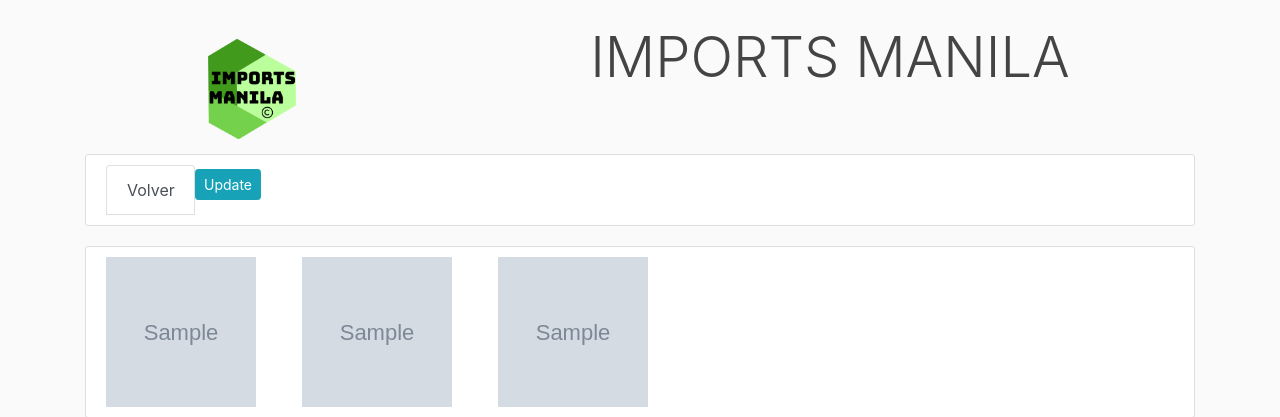
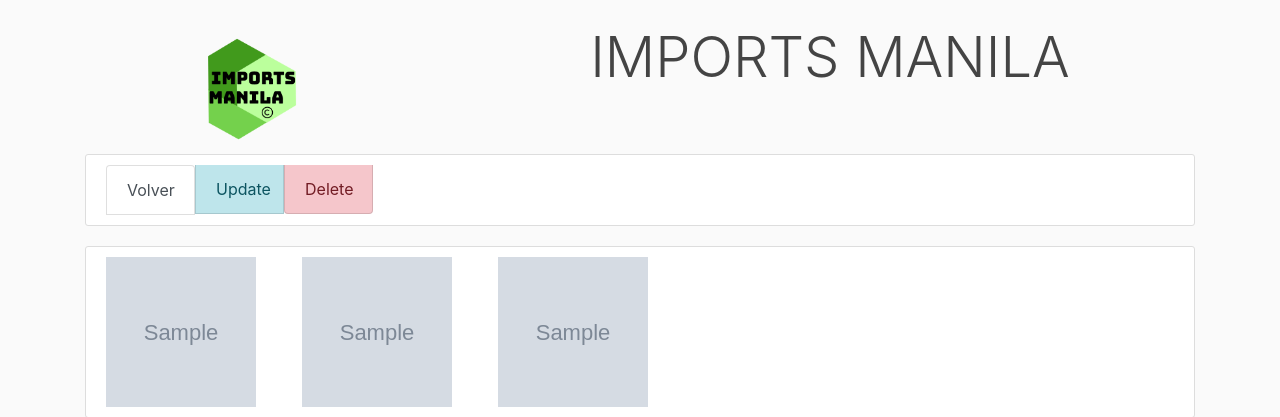
Before and after one commit to juan1701712251/ImportsManila, a Flask app: page /product/1 in a window 1280 px wide. Shown: the part 56-473 px from the top of the page. Run offline with Flask 2, Linux system fonts and the light colour scheme; a user stored in the database is signed in; tables that the repository leaves empty hold one stand-in row (values such as "Sample post"); grey boxes marked "Sample" are stand-in pictures; parts of the project's set-up code (start-up, migrations or seed data) failed here and were passed over; some libraries are stand-ins or nearby versions.

Commit message:
Implementado actualizar y borrar productos

```diff
--- a/app_ecommerce/products/routes.py
+++ b/app_ecommerce/products/routes.py
@@ -50,9 +50,9 @@
     form = ProductsForm()
     form.category.choices = get_categories_allowed()
     if form.validate_on_submit():
-        img1 = None
-        img2 = None
-        img3 = None
+        img1 = 'defaultProduct.jpg'
+        img2 = 'defaultProduct.jpg'
+        img3 = 'defaultProduct.jpg'
         if form.image1.data:
             img1 = save_picture(form.image1.data,'product_pics')
         if form.image2.data:
@@ -88,3 +88,12 @@
 def view_product(product_id):
     product = Product.query.get(product_id)
     return render_template('product.html', title='Product',quote=quote,product=product)
+
+@products.route('/product/<int:product_id>/delete_product',methods=['POST'])
+@login_required
+def delete_product(product_id):
+    p = Product.query.get_or_404(product_id)
+    db.session.delete(p)
+    db.session.commit()
+    flash(f'Your product has been deleted','info')
+    return redirect(url_for('main.home'))
--- a/app_ecommerce/templates/layout.html
+++ b/app_ecommerce/templates/layout.html
@@ -34,9 +34,9 @@
                     <a class="nav-item nav-link" href="{{url_for('products.new_product')}}">Create a Product</a>
                     <a class="nav-item nav-link" href="{{url_for('categories.new_category')}}">Create a Category</a>
                 {% else %}
-                    <!--
+                    <!-- Recordar cambiar login por register cuando se requiera volver a registrarse desde boton
                     <a class="nav-item nav-link" href="{{url_for('users.login')}}">Login</a>
-                    <a class="nav-item nav-link" href="{{url_for('users.register')}}">Register as admin</a>
+                    <a class="nav-item nav-link" href="{{url_for('users.login')}}">Register as admin</a>
                     -->
                 {% endif %}
             </div>
--- a/app_ecommerce/templates/product.html
+++ b/app_ecommerce/templates/product.html
@@ -3,7 +3,9 @@
         <article class="media content-section">
           <a class="col-md-1 list-group-item list-group-item-action list-group-item-link" href="javascript:history.back()"> Volver</a>
           {% if current_user.is_authenticated %}
-            <a class="btn btn-info btn-sm mt-1 mb-1" href="{{ url_for('products.update_product',product_id=product.id) }}">Update</a>
+            <a class="col-md-1 list-group-item list-group-item-action list-group-item-info" href="{{ url_for('products.update_product',product_id=product.id) }}">Update</a>
+            <button type="button" class="col-md-1 list-group-item list-group-item-action list-group-item-danger"
+                                    data-toggle="modal" data-target="#deleteModal">Delete</button>
           {% endif %}
         </article>
         <article class="media content-section">
@@ -38,5 +40,22 @@
               </div>
         </article>
 
-
+        <div class="modal fade" id="deleteModal" tabindex="-1" role="dialog" aria-labelledby="deleteModalLabel" aria-hidden="true">
+          <div class="modal-dialog" role="document">
+            <div class="modal-content">
+              <div class="modal-header">
+                <h5 class="modal-title" id="deleteModalLabel">Delete Post?</h5>
+                <button type="button" class="close" data-dismiss="modal" aria-label="Close">
+                  <span aria-hidden="true">&times;</span>
+                </button>
+              </div>
+              <div class="modal-footer">
+                <button type="button" class="btn btn-secondary" data-dismiss="modal">Close</button>
+                    <form action="{{ url_for('products.delete_product',product_id=product.id) }}" method="POST">
+                        <input class="btn btn-danger" type="submit" value="Delete">
+                    </form>
+              </div>
+            </div>
+          </div>
+        </div>
 {% endblock %}
--- a/app_ecommerce/users/routes.py
+++ b/app_ecommerce/users/routes.py
@@ -7,6 +7,7 @@
 
 users = Blueprint('users',__name__)
 
+'''
 @users.route('/register',methods=['GET','POST'])
 def register():
     if current_user.is_authenticated:
@@ -21,7 +22,7 @@
         return redirect(url_for('users.login'))
 
     return render_template('register.html',title='Register',form=form)
-
+'''
 @users.route('/login',methods=['GET','POST'])
 def login():
     if current_user.is_authenticated:
```
Also changed, not shown: app_ecommerce/site.db, app_ecommerce/static/product_pics/0237405acdcddefc.png (added), app_ecommerce/static/product_pics/26f454bcd796941e.jpg (added), app_ecommerce/static/product_pics/2d171ce9270e8b2e.png (added), app_ecommerce/static/product_pics/41629056d13799df.png (added), app_ecommerce/static/product_pics/5d4dfbf7d9574687.jpg (added), app_ecommerce/static/product_pics/6e555a7afc4d552f.png (added), app_ecommerce/static/product_pics/c04a98ce81b0fc8f.jpg (added), app_ecommerce/static/product_pics/c0ad7bda72856a9c.jpg (added), app_ecommerce/static/product_pics/ca25e43a498452bd.png (added), app_ecommerce/static/product_pics/df06c585c9fc1fcf.jpg (added), app_ecommerce/static/product_pics/e926aee3e0d3a836.png (added), app_ecommerce/static/product_pics/ef2864d804897fe3.png (added).
